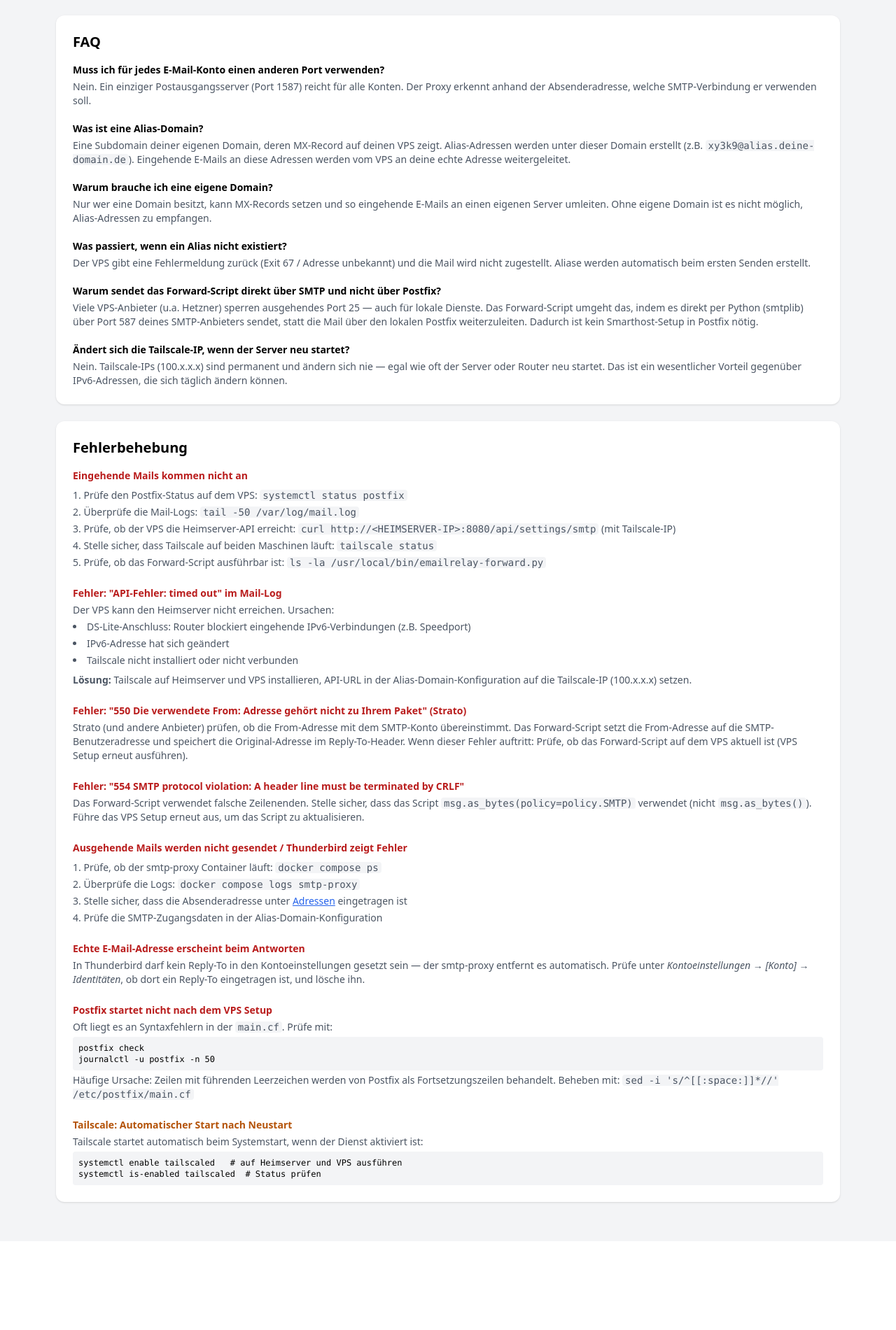
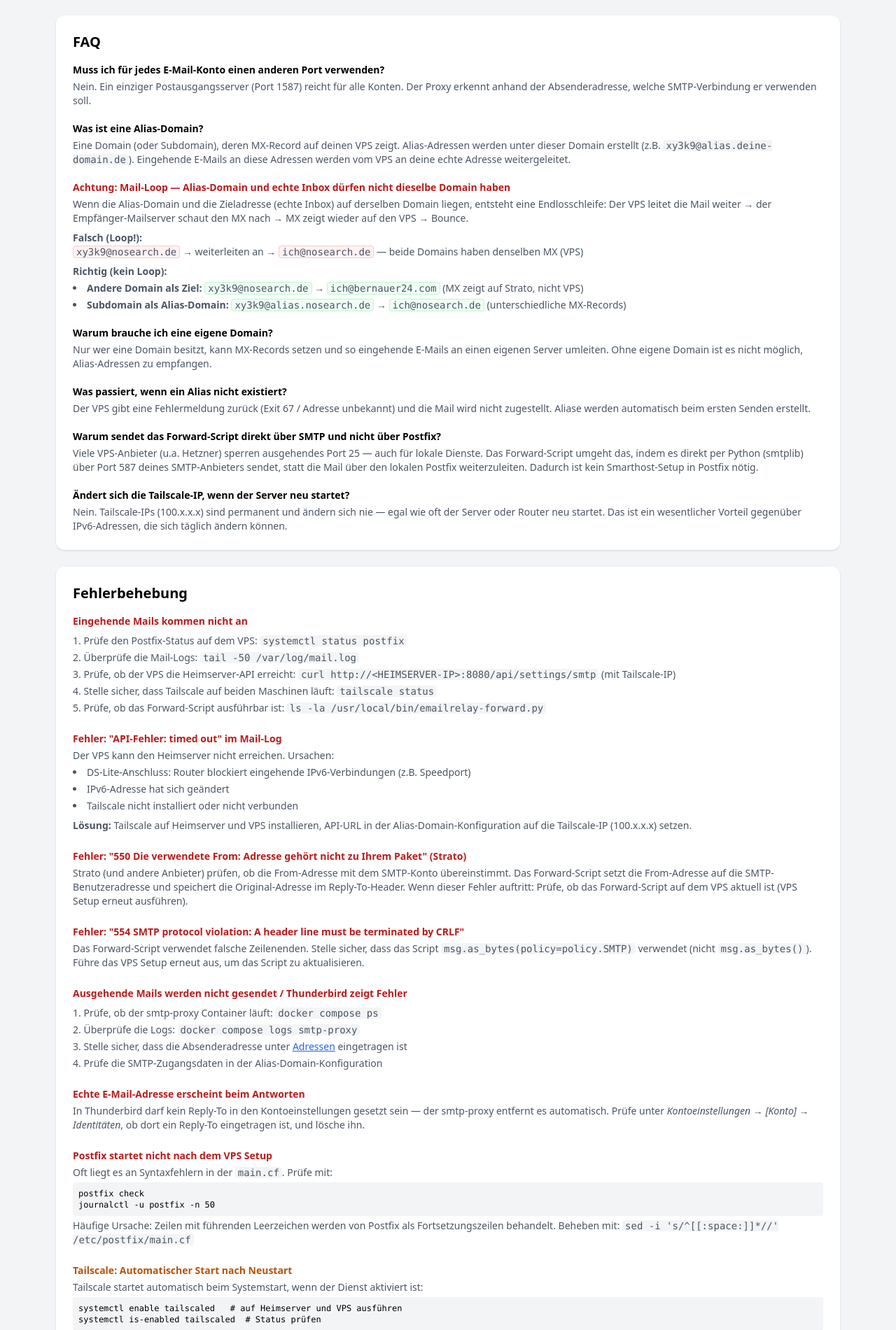
Before and after one commit to boernie77/EmailRelay, a Python web app: template alias-api/templates/guide.html in a window 1280 px wide. Shown: the part 1974-3875 px from the top of the page at 70% size. Before the commit the page ends 3696 px from the top, so only its background shows below. Run offline with Jinja, Linux system fonts and the light colour scheme; the template is opened without the code that fills it, so the values that code supplies are empty; some libraries are stand-ins or nearby versions.

Commit message:
Auto-update: 2026-03-24 15:34

```diff
--- a/alias-api/templates/guide.html
+++ b/alias-api/templates/guide.html
@@ -182,10 +182,24 @@
     <div>
       <p class="font-semibold text-sm">Was ist eine Alias-Domain?</p>
       <p class="text-gray-600 text-sm mt-1">
-        Eine Subdomain deiner eigenen Domain, deren MX-Record auf deinen VPS zeigt.
+        Eine Domain (oder Subdomain), deren MX-Record auf deinen VPS zeigt.
         Alias-Adressen werden unter dieser Domain erstellt (z.B. <code class="bg-gray-100 px-1 rounded">xy3k9@alias.deine-domain.de</code>).
         Eingehende E-Mails an diese Adressen werden vom VPS an deine echte Adresse weitergeleitet.
       </p>
+    </div>
+    <div>
+      <p class="font-semibold text-sm text-red-700">Achtung: Mail-Loop — Alias-Domain und echte Inbox dürfen nicht dieselbe Domain haben</p>
+      <p class="text-gray-600 text-sm mt-1">
+        Wenn die Alias-Domain und die Zieladresse (echte Inbox) auf derselben Domain liegen, entsteht eine Endlosschleife:
+        Der VPS leitet die Mail weiter → der Empfänger-Mailserver schaut den MX nach → MX zeigt wieder auf den VPS → Bounce.
+      </p>
+      <p class="text-gray-600 text-sm mt-2 font-semibold">Falsch (Loop!):</p>
+      <p class="text-gray-600 text-sm"><code class="bg-red-50 border border-red-200 px-1 rounded">xy3k9@nosearch.de</code> → weiterleiten an → <code class="bg-red-50 border border-red-200 px-1 rounded">ich@nosearch.de</code> — beide Domains haben denselben MX (VPS)</p>
+      <p class="text-gray-600 text-sm mt-2 font-semibold">Richtig (kein Loop):</p>
+      <ul class="text-gray-600 text-sm mt-1 space-y-1 list-disc list-inside">
+        <li><strong>Andere Domain als Ziel:</strong> <code class="bg-green-50 border border-green-200 px-1 rounded">xy3k9@nosearch.de</code> → <code class="bg-green-50 border border-green-200 px-1 rounded">ich@bernauer24.com</code> (MX zeigt auf Strato, nicht VPS)</li>
+        <li><strong>Subdomain als Alias-Domain:</strong> <code class="bg-green-50 border border-green-200 px-1 rounded">xy3k9@alias.nosearch.de</code> → <code class="bg-green-50 border border-green-200 px-1 rounded">ich@nosearch.de</code> (unterschiedliche MX-Records)</li>
+      </ul>
     </div>
     <div>
       <p class="font-semibold text-sm">Warum brauche ich eine eigene Domain?</p>
```
